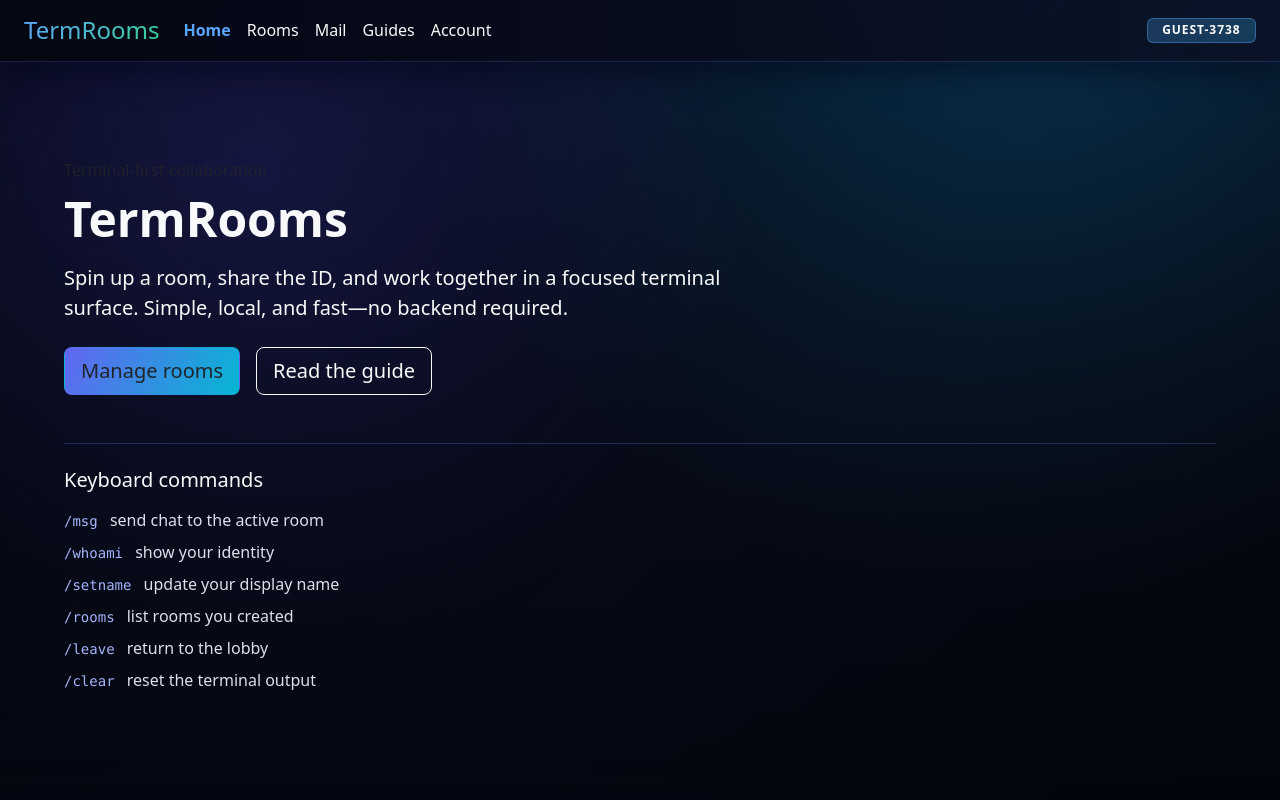
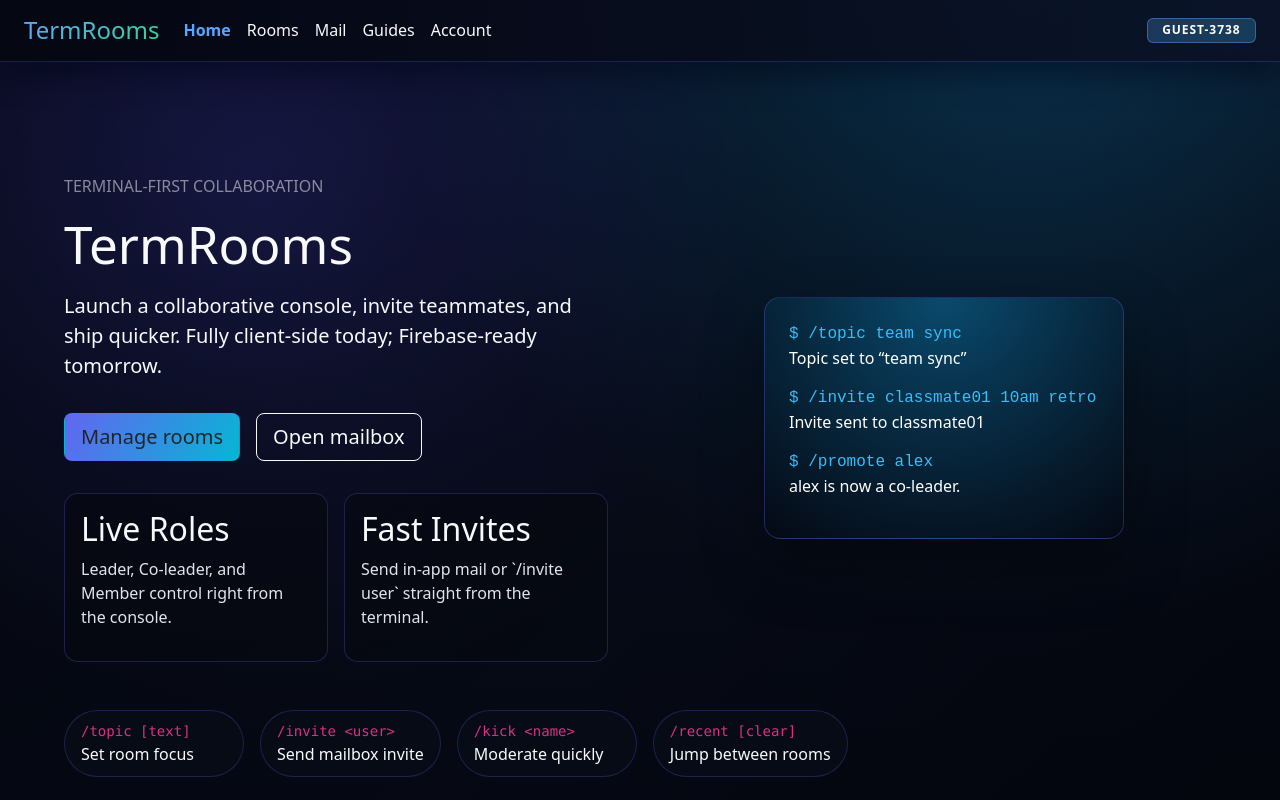
Before and after one commit to CS571-F25/p204, a React (Vite) app: page /#/ in a window 1280 px wide. Shown: the top 800 px of the page. Built offline with nearby package versions, Linux system fonts and the light colour scheme.

Commit message:
email fix

```diff
--- a/src/App.css
+++ b/src/App.css
@@ -405,7 +405,7 @@
 }
 
 .text-muted {
-  color: rgba(223, 230, 255, 0.82) !important;
+  color: rgba(248, 250, 255, 0.88) !important;
 }
 
 p {
@@ -520,6 +520,12 @@ p {
   min-width: 140px;
 }
 
+.mail-input-row {
+  display: grid;
+  grid-template-columns: 1fr minmax(140px, 200px);
+  gap: 0.5rem;
+}
+
 .mail-list {
   display: flex;
   flex-direction: column;
@@ -531,6 +537,117 @@ p {
   border: 1px solid rgba(99, 102, 241, 0.2);
   border-radius: 0.85rem;
   background: rgba(9, 12, 26, 0.65);
+}
+
+.mail-toolbar .btn {
+  border-radius: 999px;
+  padding-inline: 1.5rem;
+}
+
+.mail-compose-overlay {
+  position: fixed;
+  inset: 0;
+  background: rgba(0, 0, 0, 0.65);
+  display: flex;
+  align-items: center;
+  justify-content: center;
+  padding: 1.5rem;
+  z-index: 1050;
+}
+
+.mail-compose-panel {
+  width: min(560px, 100%);
+  background: rgba(5, 9, 20, 0.95);
+  border: 1px solid rgba(99, 102, 241, 0.35);
+  border-radius: 1rem;
+  padding: 1.5rem;
+  box-shadow: 0 25px 60px rgba(0, 0, 0, 0.5);
+}
+
+.btn-close-white {
+  border: none;
+  background: transparent;
+  color: #f5faff;
+  font-size: 1.5rem;
+  line-height: 1;
+}
+
+.home-hero-shell {
+  padding: clamp(2rem, 6vw, 4rem);
+}
+
+.hero-grid {
+  display: grid;
+  grid-template-columns: repeat(auto-fit, minmax(280px, 1fr));
+  gap: clamp(2rem, 6vw, 4rem);
+  align-items: center;
+}
+
+.hero-copy h1 {
+  font-size: clamp(2.5rem, 4vw, 3.5rem);
+  margin-bottom: 1rem;
+}
+
+.hero-copy .lead {
+  color: #f5faff;
+}
+
+.cta-row {
+  display: flex;
+  flex-wrap: wrap;
+  gap: 1rem;
+  margin-top: 2rem;
+}
+
+.hero-supplement {
+  display: grid;
+  grid-template-columns: repeat(auto-fit, minmax(180px, 1fr));
+  gap: 1rem;
+  margin-top: 2rem;
+}
+
+.hero-supplement div {
+  border: 1px solid rgba(99, 102, 241, 0.25);
+  border-radius: 0.85rem;
+  padding: 1rem;
+  background: rgba(7, 9, 17, 0.7);
+}
+
+.hero-visual {
+  position: relative;
+  display: flex;
+  justify-content: center;
+}
+
+.hero-terminal-preview {
+  width: min(360px, 100%);
+  border-radius: 1rem;
+  border: 1px solid rgba(99, 102, 241, 0.3);
+  background: radial-gradient(circle at top, rgba(14, 165, 233, 0.35), rgba(5, 9, 20, 0.9));
+  padding: 1.5rem;
+  box-shadow: 0 25px 60px rgba(0, 0, 0, 0.35);
+}
+
+.hero-terminal-preview .prompt {
+  font-family: "JetBrains Mono", monospace;
+  color: #38bdf8;
+}
+
+.command-pills {
+  margin-top: clamp(2rem, 4vw, 3rem);
+  display: flex;
+  flex-wrap: wrap;
+  gap: 1rem;
+}
+
+.command-pills .pill {
+  border: 1px solid rgba(99, 102, 241, 0.25);
+  border-radius: 999px;
+  padding: 0.65rem 1rem;
+  display: flex;
+  flex-direction: column;
+  min-width: 180px;
+  background: rgba(8, 13, 25, 0.7);
 }
 
 .room-layout {
--- a/src/pages/HomePage.jsx
+++ b/src/pages/HomePage.jsx
@@ -2,47 +2,61 @@ import { Link } from "react-router-dom";
 
 function HomePage() {
   return (
-    <section className="content-section py-5">
-      <div className="section-content text-light home-hero">
-        <div>
-          <p className="eyebrow text-muted mb-2">Terminal-first collaboration</p>
-          <h1 className="display-5 fw-semibold text-light mb-3">TermRooms</h1>
-          <p className="lead text-light">
-            Spin up a room, share the ID, and work together in a focused terminal surface. Simple,
-            local, and fast—no backend required.
+    <section className="home-hero-shell">
+      <div className="hero-grid">
+        <div className="hero-copy text-light">
+          <p className="eyebrow text-uppercase text-white-50">Terminal-first collaboration</p>
+          <h1>TermRooms</h1>
+          <p className="lead">
+            Launch a collaborative console, invite teammates, and ship quicker. Fully client-side
+            today; Firebase-ready tomorrow.
           </p>
-          <div className="d-flex flex-wrap gap-3 mt-4">
+          <div className="cta-row">
             <Link to="/rooms" className="btn btn-primary-glow btn-lg">
               Manage rooms
             </Link>
-            <Link to="/guides" className="btn btn-outline-light btn-lg">
-              Read the guide
+            <Link to="/mail" className="btn btn-outline-light btn-lg">
+              Open mailbox
             </Link>
           </div>
+          <div className="hero-supplement">
+            <div>
+              <h2>Live Roles</h2>
+              <p>Leader, Co-leader, and Member control right from the console.</p>
+            </div>
+            <div>
+              <h2>Fast Invites</h2>
+              <p>Send in-app mail or `/invite user` straight from the terminal.</p>
+            </div>
+          </div>
         </div>
-
-        <div className="command-cheatsheet mt-5">
-          <h2 className="h5 text-light mb-3">Keyboard commands</h2>
-          <ul className="list-unstyled command-list">
-            <li>
-              <code>/msg</code> send chat to the active room
-            </li>
-            <li>
-              <code>/whoami</code> show your identity
-            </li>
-            <li>
-              <code>/setname</code> update your display name
-            </li>
-            <li>
-              <code>/rooms</code> list rooms you created
-            </li>
-            <li>
-              <code>/leave</code> return to the lobby
-            </li>
-            <li>
-              <code>/clear</code> reset the terminal output
-            </li>
-          </ul>
+        <div className="hero-visual">
+          <div className="hero-terminal-preview">
+            <div className="prompt">$ /topic team sync</div>
+            <p className="text-white">Topic set to “team sync”</p>
+            <div className="prompt">$ /invite classmate01 10am retro</div>
+            <p className="text-white">Invite sent to classmate01</p>
+            <div className="prompt">$ /promote alex</div>
+            <p className="text-white">alex is now a co-leader.</p>
+          </div>
+        </div>
+      </div>
+      <div className="command-pills">
+        <div className="pill">
+          <code>/topic [text]</code>
+          <span>Set room focus</span>
+        </div>
+        <div className="pill">
+          <code>/invite &lt;user&gt;</code>
+          <span>Send mailbox invite</span>
+        </div>
+        <div className="pill">
+          <code>/kick &lt;name&gt;</code>
+          <span>Moderate quickly</span>
+        </div>
+        <div className="pill">
+          <code>/recent [clear]</code>
+          <span>Jump between rooms</span>
         </div>
       </div>
     </section>
--- a/src/pages/MailPage.jsx
+++ b/src/pages/MailPage.jsx
@@ -8,6 +8,7 @@ function MailPage() {
   const [form, setForm] = useState({ recipient: "", roomId: "", message: "" });
   const [ownedRooms, setOwnedRooms] = useState([]);
   const [refreshStamp, setRefreshStamp] = useState(Date.now());
+  const [isComposeOpen, setComposeOpen] = useState(false);
 
   useEffect(() => {
     if (isAuthenticated) {
@@ -30,6 +31,12 @@ function MailPage() {
     setForm((prev) => ({ ...prev, [name]: value }));
   };
 
+  const resetCompose = () => {
+    setComposeOpen(false);
+    setAlert(null);
+    setForm({ recipient: "", roomId: "", message: "" });
+  };
+
   const handleSubmit = (event) => {
     event.preventDefault();
     if (!form.recipient.trim() || !form.roomId.trim()) {
@@ -46,18 +53,58 @@ function MailPage() {
     setAlert({ variant: "success", message: "Invite sent." });
     setForm((prev) => ({ ...prev, message: "" }));
     setRefreshStamp(Date.now());
+    setTimeout(() => setAlert(null), 2000);
+    resetCompose();
   };
 
   return (
     <section className="content-section py-5">
       <div className="section-content text-light">
-        <div className="row g-4">
-          <div className="col-12 col-lg-5">
-            <div className="mail-card p-4 h-100">
-              <h1 className="h4 mb-3">Send an invite</h1>
-              <p className="text-muted mb-4">
-                Share a room ID with another TermRooms user. Invites stay local to this browser for now.
+        <div className="mail-toolbar d-flex justify-content-between align-items-center mb-4">
+          <div>
+            <p className="eyebrow text-uppercase mb-1">Mailbox</p>
+            <h1 className="h4 mb-0">Your invites</h1>
+          </div>
+          <div className="d-flex gap-2">
+            <button type="button" className="btn btn-outline-light" onClick={() => setComposeOpen(true)}>
+              Compose
+            </button>
+          </div>
+        </div>
+        <div className="mail-card p-4">
+          <p className="text-white mb-4">
+            Viewing invites addressed to{" "}
+            <strong>{isAuthenticated ? identity.username : identity.displayName}</strong>
           </p>
+          {inbox.length === 0 ? (
+            <p className="text-white">No invites yet.</p>
+          ) : (
+            <ul className="list-unstyled mail-list mb-0">
+              {inbox.map((invite) => (
+                <li key={invite.id} className="mail-item">
+                  <div className="d-flex justify-content-between">
+                    <strong>{invite.roomName}</strong>
+                    <span className="text-white small">{new Date(invite.createdAt).toLocaleString()}</span>
+                  </div>
+                  <p className="mb-1 text-white small">
+                    From {invite.sender} — Room ID: {invite.roomId}
+                  </p>
+                  <p className="mb-0 text-white">{invite.message}</p>
+                </li>
+              ))}
+            </ul>
+          )}
+        </div>
+      </div>
+      {isComposeOpen && (
+        <div className="mail-compose-overlay" role="dialog" aria-modal="true">
+          <div className="mail-compose-panel">
+            <div className="d-flex justify-content-between align-items-center mb-3">
+              <h3 className="h5 mb-0 text-light">New invite</h3>
+              <button type="button" className="btn-close-white" onClick={resetCompose}>
+                ×
+              </button>
+            </div>
             {alert && (
               <div className={`alert alert-${alert.variant}`} role="alert">
                 {alert.message}
@@ -81,7 +128,7 @@ function MailPage() {
                 <label htmlFor="invite-room" className="form-label">
                   Room ID
                 </label>
-                  <div className="d-flex gap-2">
+                <div className="mail-input-row">
                   <input
                     id="invite-room"
                     name="roomId"
@@ -92,7 +139,7 @@ function MailPage() {
                   />
                   {ownedRooms.length > 0 && (
                     <select
-                        className="form-select flex-shrink-0 mail-room-select"
+                      className="form-select mail-room-select"
                       onChange={(event) =>
                         setForm((prev) => ({ ...prev, roomId: event.target.value }))
                       }
@@ -123,43 +170,18 @@ function MailPage() {
                   onChange={handleChange}
                 />
               </div>
-                <button className="btn btn-primary-glow w-100" type="submit">
+              <div className="d-flex justify-content-end gap-2">
+                <button type="button" className="btn btn-outline-light" onClick={resetCompose}>
+                  Cancel
+                </button>
+                <button className="btn btn-primary-glow" type="submit">
                   Send Invite
                 </button>
+              </div>
             </form>
           </div>
         </div>
-          <div className="col-12 col-lg-7">
-            <div className="mail-card p-4 h-100">
-              <h2 className="h5 mb-3">Your inbox</h2>
-              <p className="text-muted mb-4">
-                Viewing invites addressed to{" "}
-                <strong>{isAuthenticated ? identity.username : identity.displayName}</strong>
-              </p>
-              {inbox.length === 0 ? (
-                <p className="text-muted">No invites yet.</p>
-              ) : (
-                <ul className="list-unstyled mail-list mb-0">
-                  {inbox.map((invite) => (
-                    <li key={invite.id} className="mail-item">
-                      <div className="d-flex justify-content-between">
-                        <strong>{invite.roomName}</strong>
-                        <span className="text-muted small">
-                          {new Date(invite.createdAt).toLocaleString()}
-                        </span>
-                      </div>
-                      <p className="mb-1 text-muted small">
-                        From {invite.sender} — Room ID: {invite.roomId}
-                      </p>
-                      <p className="mb-0">{invite.message}</p>
-                    </li>
-                  ))}
-                </ul>
       )}
-            </div>
-          </div>
-        </div>
-      </div>
     </section>
   );
 }
```
Also changed, not shown: 4 other files (tests, documents, lock files or other folders). Lines whose indentation alone changed are shown as unchanged.
